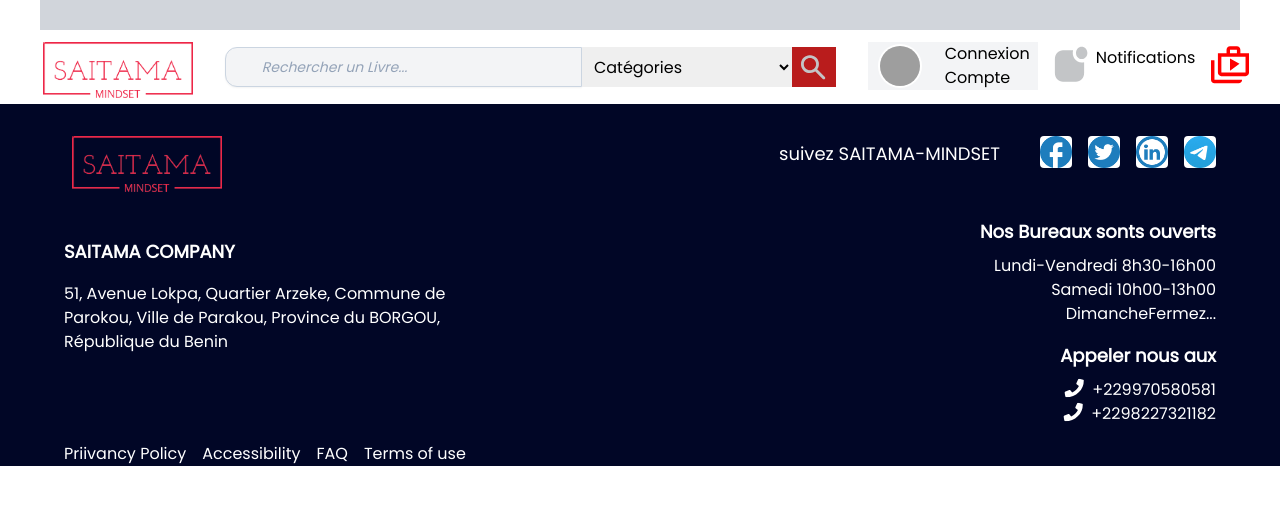
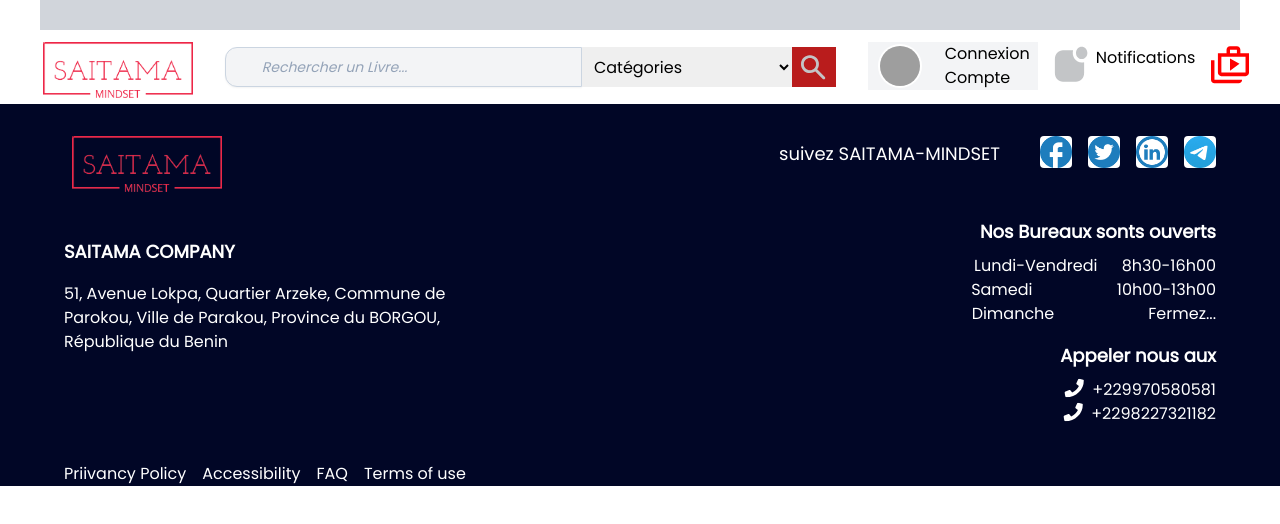
Before and after one commit to Dieumerci-M2/Saitama-minset, a React (Vite) app: page /home in a window 1280 px wide. Shown: the top 524 px of the page. Built offline with nearby package versions, Linux system fonts and the light colour scheme; grey boxes are pictures that could not be loaded.

Commit message:
feat : finish with CSS at Footer component

```diff
--- a/src/components/Footer.jsx
+++ b/src/components/Footer.jsx
@@ -31,7 +31,7 @@ const Footer = () => {
           </div>
         </div>
       </section>
-      <section className="flex flex-row justify-between mx-16">
+      <section className="flex flex-row justify-between mx-16 mb-5">
         <div className="flex flex-col gap-4 w-[400px] h-[155px] py-5">
           <span className="text-lg font-semibold">SAITAMA COMPANY</span>
           <span>
@@ -43,15 +43,15 @@ const Footer = () => {
           <span className="text-lg font-semibold">Nos Bureaux sonts ouverts</span>
           <div className="mt-2">
             <span>Lundi-Vendredi </span>
-            <span className="ml"> 8h30-16h00</span>
+            <span className="ml-5"> 8h30-16h00</span>
           </div>
           <div>
             <span>Samedi </span>
-            <span>10h00-13h00</span>
+            <span className='ml-20'>10h00-13h00</span>
           </div>
           <div>
             <span>Dimanche</span>
-            <span>Fermez...</span>
+            <span className='ml-[94px]'>Fermez...</span>
           </div>
           <div className="flex flex-col my-4">
             <span className="text-lg font-semibold">Appeler nous aux</span>
```
